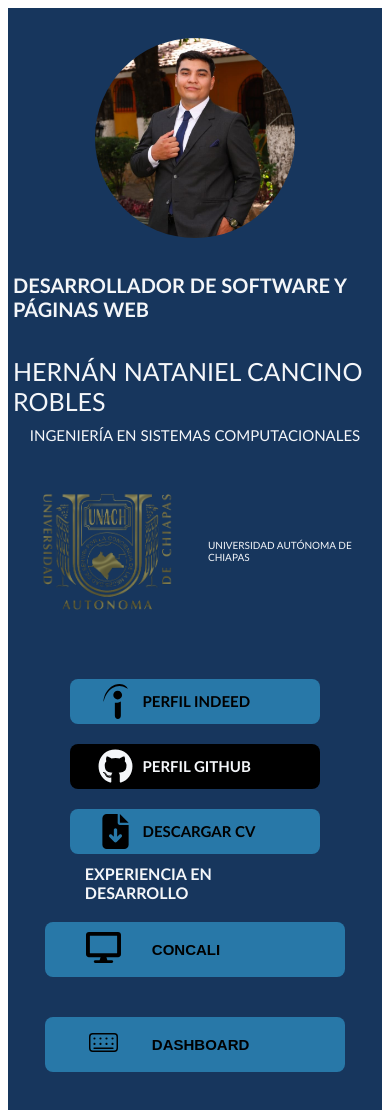
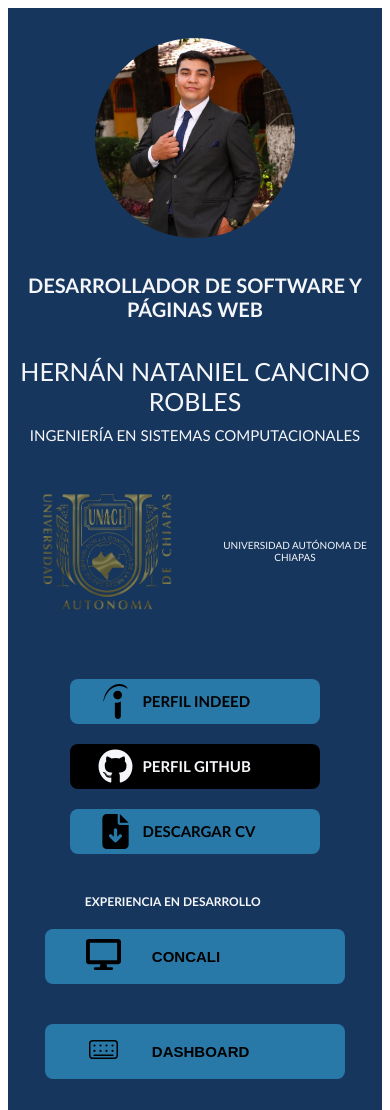
Before and after one commit to HernanNCR/HernanNCR.github.io, a React (Vite) app: page / in a window 390 px wide. Shown: the top 1110 px of the page. Built offline with nearby package versions, Linux system fonts and the light colour scheme.

Commit message:
cambios responsive

```diff
--- a/src/App.module.css
+++ b/src/App.module.css
@@ -233,4 +233,13 @@ a:active {
   background-color: red;
   margin: 50px 5px 5px 5px;
 }
+.content_title_experiencias{
+    font-size: 12px;
+    /* margin: 15px 0px; */
+    margin-top: 30px;
 }
+
+.informacionPersonal b, .informacionPersonal p{
+    text-align: center;
+}
+}
```
